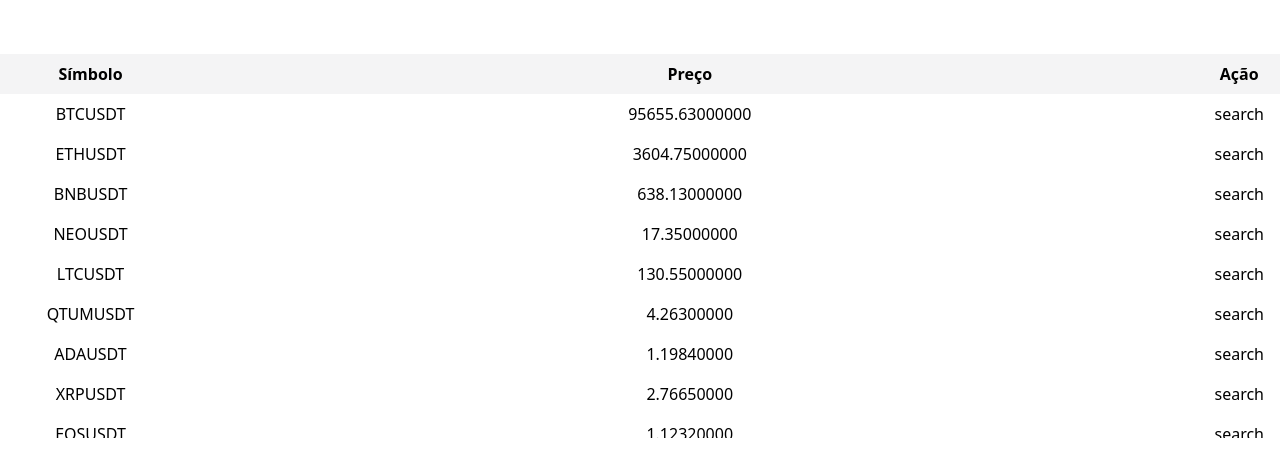
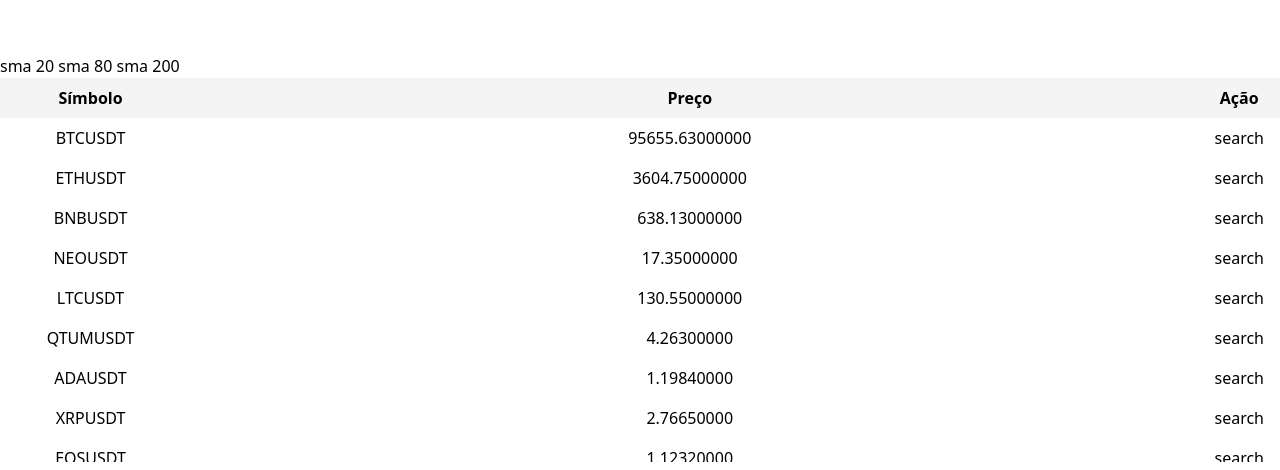
Before and after one commit to ueredeveloper/njs-new-lets-trade, a website with bundled scripts: page public/index.html in a window 1280 px wide. Shown: the part 330-800 px from the top of the page. Built offline with nearby package versions, Linux system fonts and the light colour scheme; files whose address does not match are found by name.

Commit message:
feat: começa adição de botões para indicadores

```diff
--- /dev/null
+++ b/public/controller/indicators-tab-controller.js
@@ -0,0 +1,9 @@
+import IndicatorsTabView from "../view/indicators-tab-view.js";
+
+const IndicatorsTabController = {
+    init: async function () {
+        IndicatorsTabView.init();
+    }
+};
+
+export default IndicatorsTabController;
--- a/public/index.html
+++ b/public/index.html
@@ -19,6 +19,7 @@
 
 <body>
   <div id="shangai-chart-view" class="h-96"></div>
+  <div id="indicators-tab-view"></div>
   <div id="currencies-view" class="h-96 max-h-96 overflow-y-auto"></div>
 
   <script type="module" src="script.js"></script>
--- a/public/script.js
+++ b/public/script.js
@@ -1,5 +1,8 @@
 import CurrencyController from './controller/currency-controller.js';
+import IndicatorsTabController from './controller/indicators-tab-controller.js';
+
 import ShangaiChartController from './controller/shangai-chart-controller.js';
 
 ShangaiChartController.init();
+IndicatorsTabController.init();
 CurrencyController.init();
--- /dev/null
+++ b/public/view/indicators-tab-view.js
@@ -0,0 +1,34 @@
+const IndicatorsTabView = {
+  init: async function () {
+    this.div = $('#indicators-tab-view'); // Select the element with jQuery
+
+    this.render();
+  },
+  render: async function () {
+
+    let html = `
+    <div>
+      <button id="bnt-sma-20">sma 20</button>
+      <button>sma 80</button>
+      <button>sma 200</button>
+    </div>
+`;
+
+    // Set the HTML content using jQuery
+    this.div.html(html);
+
+    // Using an arrow function ensures that `this` refers to the SearchCurrencyView object
+    $(`#bnt-sma-20`).on('click', async () => {
+      try {
+
+      } catch (error) {
+          console.error('Error fetching candlesticks:', error);
+      }
+  });
+
+
+  }
+
+}
+
+export default IndicatorsTabView;
```
